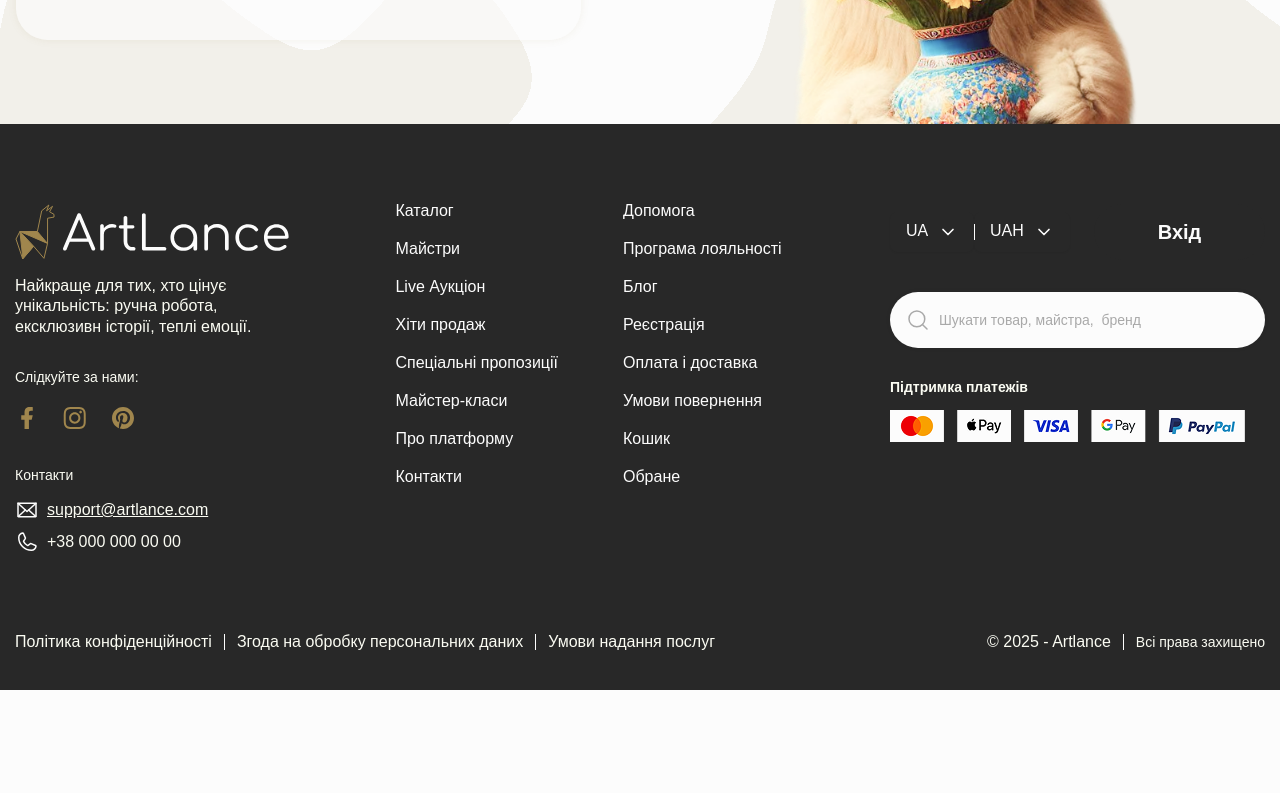
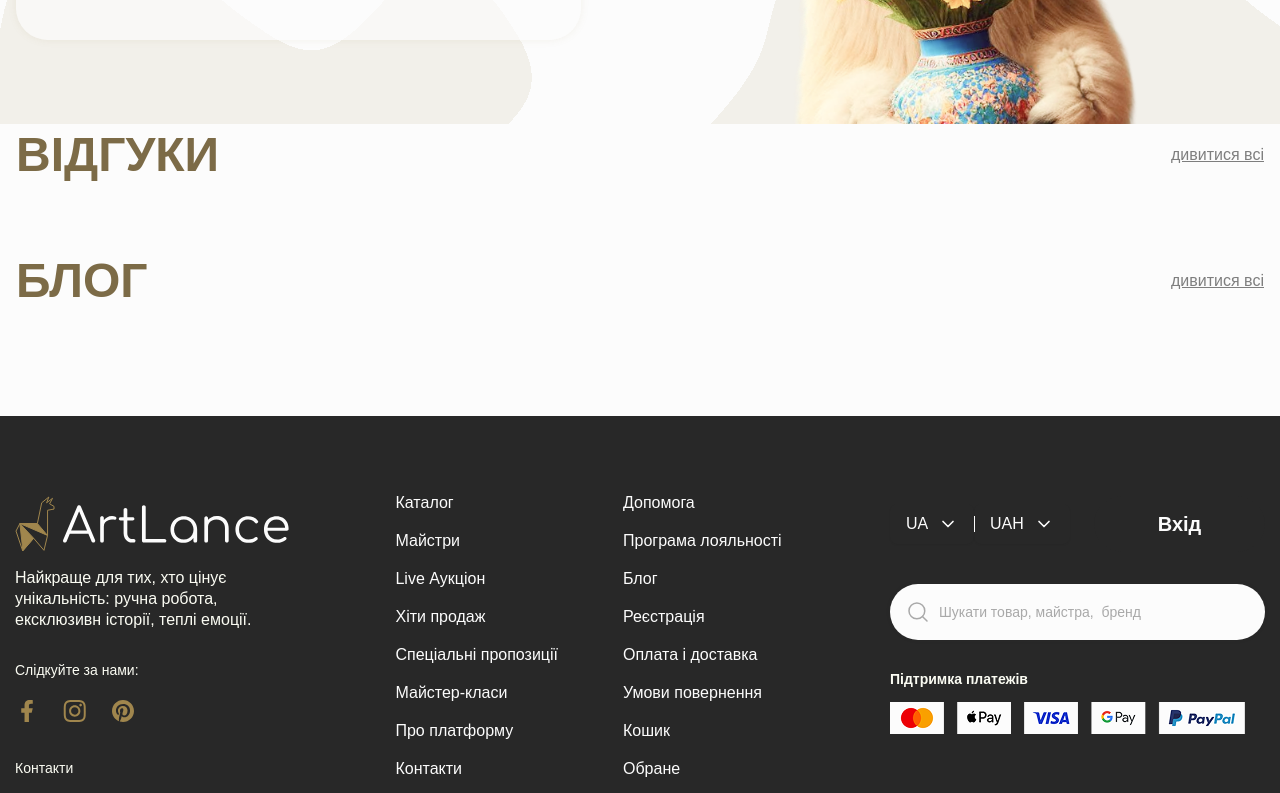
Before and after one commit to plaha303/marketplace_back, a React (Vite) app in the folder frontend/: page / in a window 1280 px wide. Shown: the part 5720-6513 px from the top of the page. Before the commit the page ends 6410 px from the top, so only its background shows below. Built offline with nearby package versions, Linux system fonts and the light colour scheme; the HTML template or start-up script is replaced by a standard one.

Commit message:
finished home page

```diff
--- /dev/null
+++ b/frontend/src/components/BlogBlock/BlogBlock.tsx
@@ -0,0 +1,17 @@
+function BlogBlock() {
+  return (
+    <div className="blog-block">
+      <div className="blog-block__inner relative">
+        <div className="blog-block__body">
+          <img src="" alt="" />
+        </div>
+        <div className="blog-block__content">
+          <div className="blog-block__title md:text-size-h4 text-size-h6 leading-130 text-snow md:mb-4 mb-2 font-bold"></div>
+          <div className="blog-block__description font-secondary md:text-size-body-1 text-size-body-5 leading-130"></div>
+        </div>
+      </div>
+    </div>
+  );
+}
+
+export default BlogBlock;
--- /dev/null
+++ b/frontend/src/components/ReviewBlock/ReviewBlock.tsx
@@ -0,0 +1,32 @@
+import { Rating } from "react-simple-star-rating";
+
+function ReviewBlock() {
+  return (
+    <div className="review-block">
+      <div className="review-block__inner">
+        <div className="review-block__top md:mb-6 mb-4">
+          <div className="review-block__photo rounded-full md:w-[120px] md:h-[120px] w-[56px] h-[56px]">
+            <img src="" alt="" className="rounded-full" />
+          </div>
+          <div className="review-block__top-content">
+            <div className="text-size-h6 text-accent-800 leading-130 font-bold md:mb-2">Олена М., Київ</div>
+            <div className="text-primary-600 md:mb-2 font-secondary text-size-body-3 leading-130">08/05/24</div>
+            <div className="review-block__rating">
+              <Rating />
+            </div>
+          </div>
+        </div>
+
+        <div className="review-block__body">
+          <div className="review-block__text text-size-body-2 leading-130 text-primary-700 font-secondary truncate-multiline">
+            Знайшла тут ідеальний подарунок – унікальний хендмейд-гаманець!
+            Приємно, що можна поспілкуватися безпосередньо з
+          </div>
+          <div className="review-block__more mt-4">детальніше</div>
+        </div>
+      </div>
+    </div>
+  );
+}
+
+export default ReviewBlock;
--- /dev/null
+++ b/frontend/src/components/SliderWithBlog/SliderWithBlog.tsx
@@ -0,0 +1,25 @@
+import { Link } from "react-router";
+
+interface SliderWithBlogProps {
+  title: string;
+  watchAll: string
+}
+
+function SliderWithBlog({title, watchAll}: SliderWithBlogProps) {
+  return (
+    <div className="slider-block">
+      <div className="container px-4 mx-auto">
+
+        <div className="slider-review__header lg:mb-16 mb-9 flex items-center justify-between md:flex-row flex-col md:gap-0 gap-4">
+          <h3 className="m:text-size-h3 text-size-h2 uppercase text-accent-800 font-bold leading-130">{title}</h3>
+          <Link to={watchAll} className="font-secondary underline text-size-body-3 leading-100 text-primary-600">дивитися всі</Link>
+        </div>
+        <div className="slider-review__body">
+
+        </div>
+      </div>
+    </div>
+  );
+}
+
+export default SliderWithBlog;
--- /dev/null
+++ b/frontend/src/components/SliderWithReviews/SliderWithReviews.tsx
@@ -0,0 +1,24 @@
+import { Link } from "react-router";
+
+interface SliderWithReviewsProps {
+  title: string;
+  watchAll: string
+}
+
+function SliderWithReviews({title, watchAll}: SliderWithReviewsProps) {
+  return (
+    <div className="slider-review">
+      <div className="container px-4 mx-auto">
+        <div className="slider-review__header lg:mb-16 mb-9 flex items-center justify-between md:flex-row flex-col md:gap-0 gap-4">
+          <h3 className="m:text-size-h3 text-size-h2 uppercase text-accent-800 font-bold leading-130">{title}</h3>
+          <Link to={watchAll} className="font-secondary underline text-size-body-3 leading-100 text-primary-600">дивитися всі</Link>
+        </div>
+        <div className="slider-review__body">
+
+        </div>
+      </div>
+    </div>
+  );
+}
+
+export default SliderWithReviews;
--- a/frontend/src/layout/Footer/Footer.tsx
+++ b/frontend/src/layout/Footer/Footer.tsx
@@ -6,7 +6,7 @@ import FooterTop from "@/components/Footer/FooterTop";
 
 function Footer() {
   return (
-    <footer className="bg-primary-900  pt-[80px] pb-4 text-[#FBFCF3]">
+    <footer className="bg-primary-900  pt-[80px] mt-10 pb-4 text-[#FBFCF3]">
       <div className="container mx-auto px-[15px]">
         <FooterTop />
         <FooterBottom />
--- a/frontend/src/pages/Home/Home.tsx
+++ b/frontend/src/pages/Home/Home.tsx
@@ -1,7 +1,9 @@
 import AuctionBlock from "@/components/AuctionBlock/AuctionBlock";
 import Features from "@/components/Features/Features";
 import HomeBanner from "@/components/HomeBanner/HomeBanner";
+import SliderWithBlog from "@/components/SliderWithBlog/SliderWithBlog";
 import SliderWithProducts from "@/components/SliderWithProducts/SliderWithProducts";
+import SliderWithReviews from "@/components/SliderWithReviews/SliderWithReviews";
 import SpecialOffers from "@/components/SpecialOffers/SpecialOffers";
 import Subscription from "@/components/Subscription/Subscription";
 import TopCategories from "@/components/TopCategories/TopCategories";
@@ -17,6 +19,8 @@ function Home() {
 			<SpecialOffers />
 			<SliderWithProducts title="Товари зі знижками" watchAll='/' />
 			<Subscription />
+			<SliderWithReviews title="Відгуки" watchAll='/' />
+			<SliderWithBlog title="Блог" watchAll='/' />
 		</div>
 	);
 }
```
Also changed, not shown: frontend/src/tailwind-settings.css.
